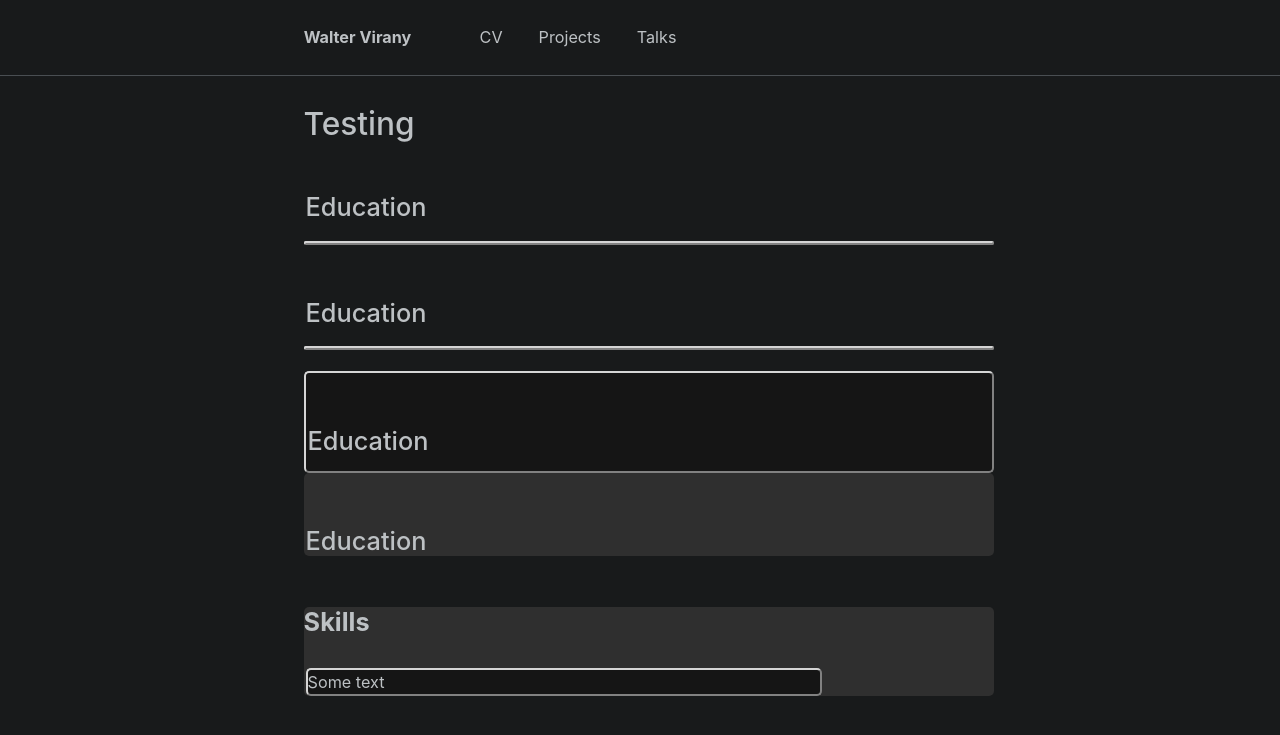
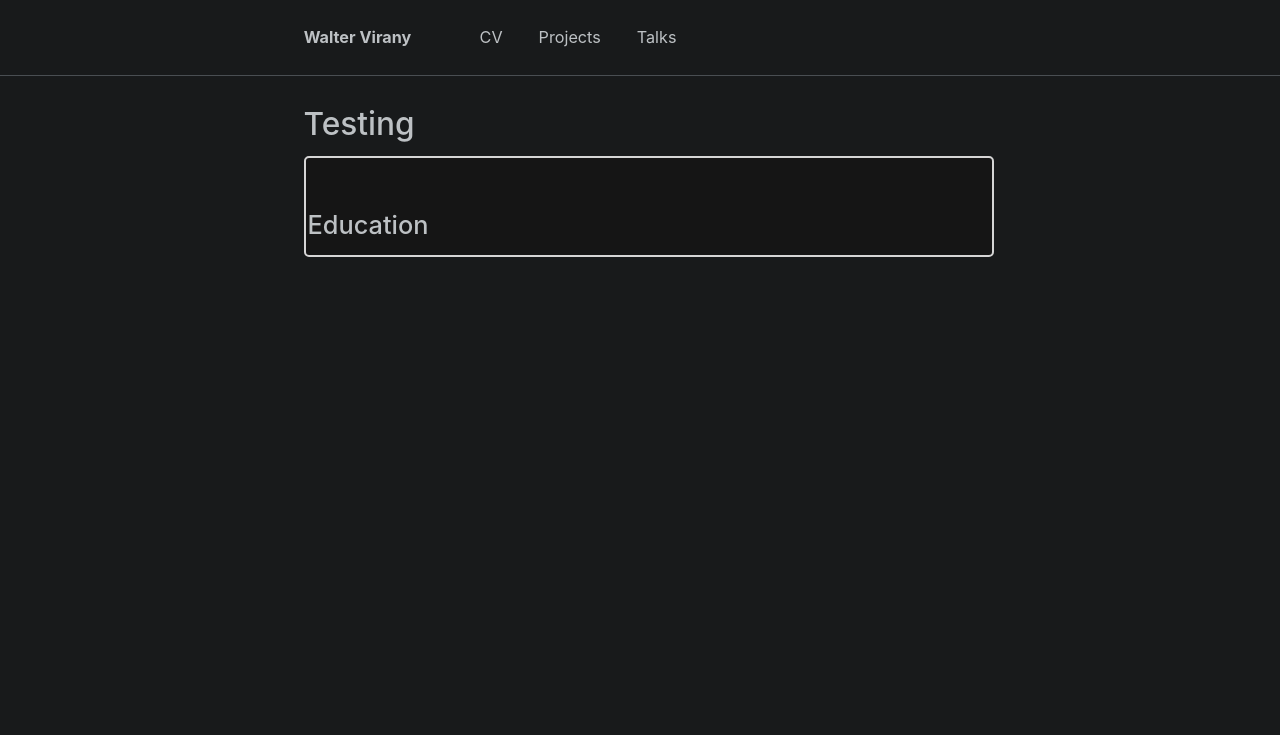
Before and after one commit to wvirany/wvirany.github.io, a Jekyll site: the page built from _pages/test.html, in a window 1280 px wide. Shown: the top 735 px of the page. Built offline with Jekyll 4.4.1, drawn with Linux system fonts in a browser that asks for light colours.

Commit message:
Update test.html

```diff
--- a/_pages/test.html
+++ b/_pages/test.html
@@ -26,7 +26,7 @@
 .box {
     border-width: 2px;
     border-color: rgb(213, 213, 213);
-    border-style: outset;
+    border-style: solid;
     /* border: 5px rgb(213, 213, 213); */
     border-radius: 5px; /* 5px rounded corners */
     background-color: rgb(21, 21, 21);
@@ -52,30 +52,9 @@
 
 <body>
 
-    <box>
-        <h2 style="float:top; padding: 2px">Education</h2>
-    </box>
-
-    <p>
-        <h2 style="float:top; padding: 2px">Education</h2>
-    </p>
-
     <div class="box">
         <h2 style="float:top; padding: 2px">Education</h2>
     </div>
 
-    <div class="card">
-        <div class="container">
-            <h2>Education</h2>
-        </div>
-    </div>
-
-    <div class="card">
-        <h2><b>Skills</b></h2>
-        <div class="container">
-            <p>Some text</p>
-        </div>
-    </div>
-
 </body>
 </html>
```
